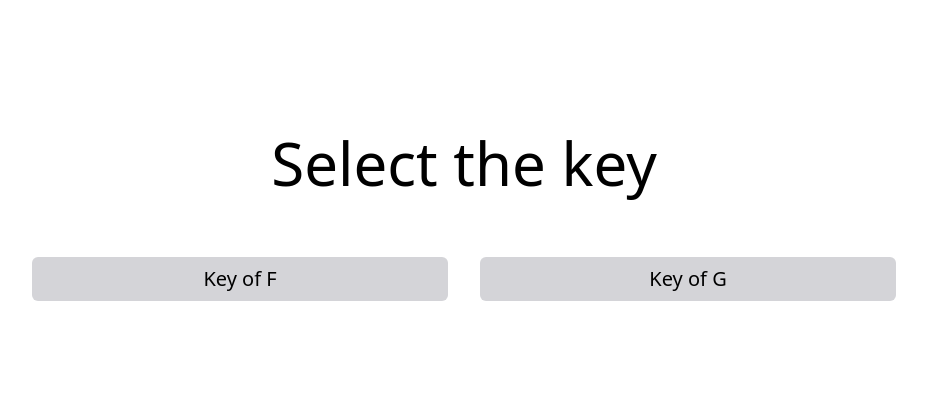
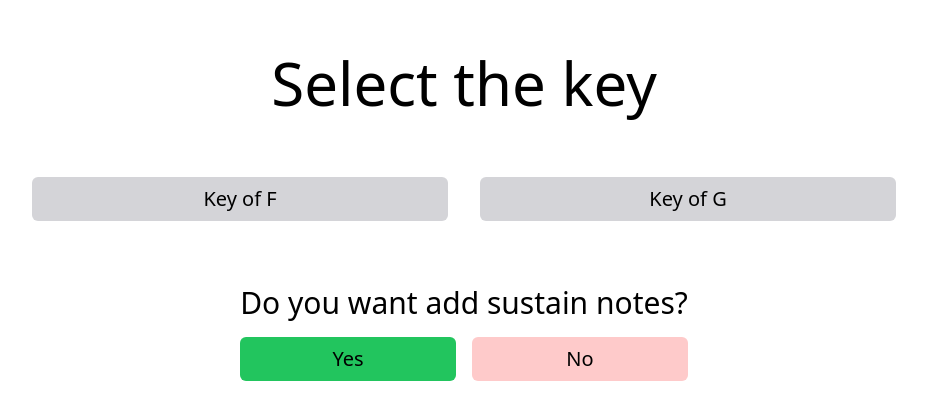
Before and after one commit to AlexNieblas10/practice-music, a React (Vite) app: page /guessnote in a window 1280 px wide. Shown: the part 183-602 px from the top of the page, without its empty margins (176-1103 px from the left). Built offline with nearby package versions, Linux system fonts and the light colour scheme.

Commit message:
UPDATE add buttons in the select music sheet for select sustain keys

```diff
--- a/src/components/SelectMusicSheet.tsx
+++ b/src/components/SelectMusicSheet.tsx
@@ -4,7 +4,12 @@ import { MusicContext } from "../context/PianoAndSheetMusicContext"
 import { setKey } from "../utils/setKey"
 
 export const SelectMusicSheet = () => {
-	const { setMusicSheet } = useContext(MusicContext)
+	const { setMusicSheet, sustainNote, setSustainNotes } =
+		useContext(MusicContext)
+
+	function changeSustainNotes(isActivate: boolean) {
+		setSustainNotes(isActivate)
+	}
 
 	return (
 		<article className="w-full min-h-screen flex flex-col justify-center items-center gap-16">
@@ -24,6 +29,31 @@ export const SelectMusicSheet = () => {
 					Key of G
 				</button>
 			</aside>
+			<aside className="flex flex-col gap-4 ">
+				<h2 className="text-3xl">Do you want add sustain notes?</h2>
+				<div className="flex gap-4 justify-center">
+					<button
+						onClick={() => changeSustainNotes(true)}
+						className={`${
+							sustainNote
+								? "bg-green-500"
+								: "bg-green-200 hover:bg-green-500 hover:text-white"
+						} w-3/6 text-xl   transition-colors duration-500 rounded-md p-2`}
+					>
+						Yes
+					</button>
+					<button
+						onClick={() => changeSustainNotes(false)}
+						className={`${
+							sustainNote
+								? "bg-red-200 hover:bg-red-500 hover:text-white"
+								: "bg-red-500"
+						} w-3/6 text-xl   transition-colors duration-500 rounded-md p-2`}
+					>
+						No
+					</button>
+				</div>
+			</aside>
 		</article>
 	)
 }
```
